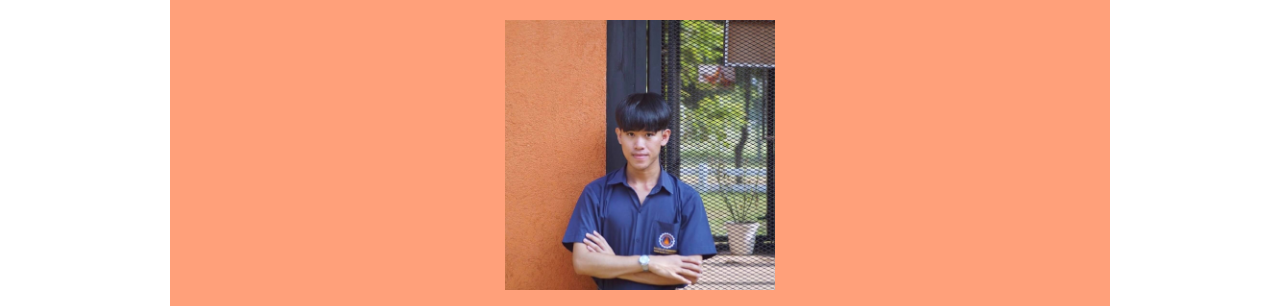
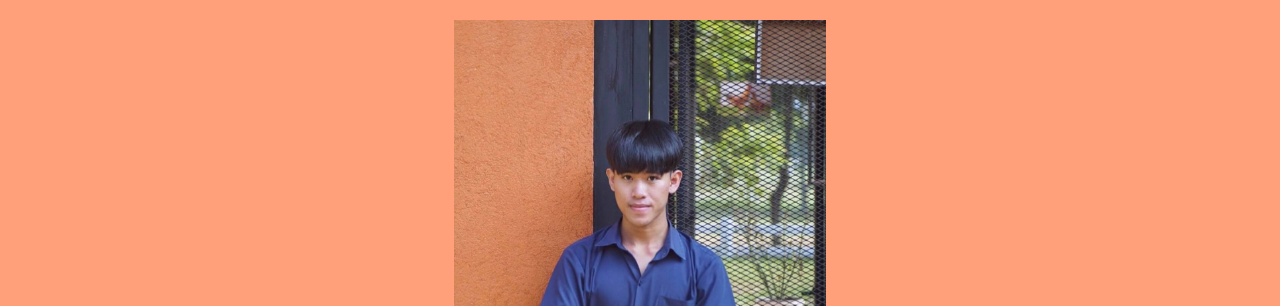
Before and after one commit to thinnaphats/thinnaphats.github.io, a plain HTML site: page profile/index.html in a window 1280 px wide. Shown: the top 306 px of the page. Drawn offline with Linux system fonts and the light colour scheme.

Commit message:
2020-9-2

```diff
--- a/profile/styles/index.css
+++ b/profile/styles/index.css
@@ -7,7 +7,8 @@ body {
 }
 
 header.box, .main-content {
-  max-width: 900px;
+  max-width: 100%;
+  height: auto;
   margin: auto;
   display: block;
 }
```
